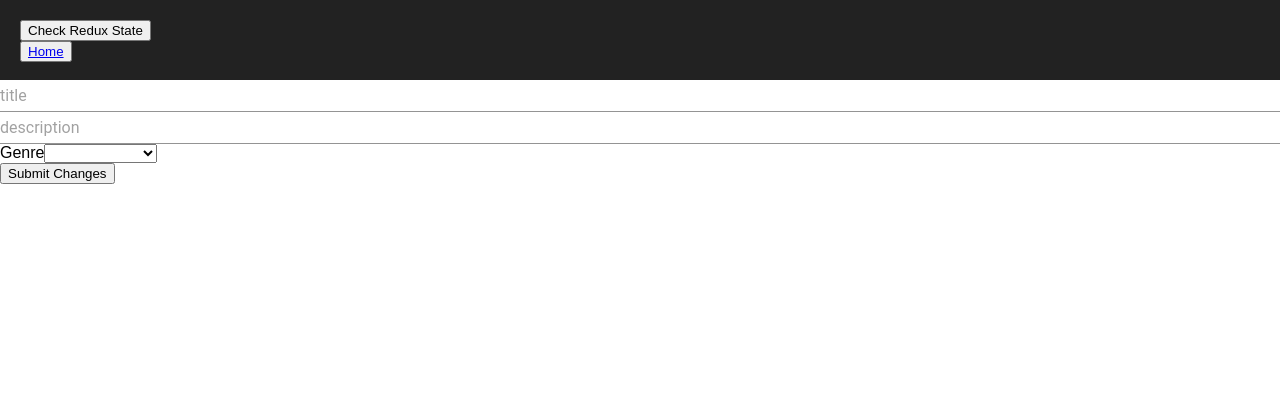
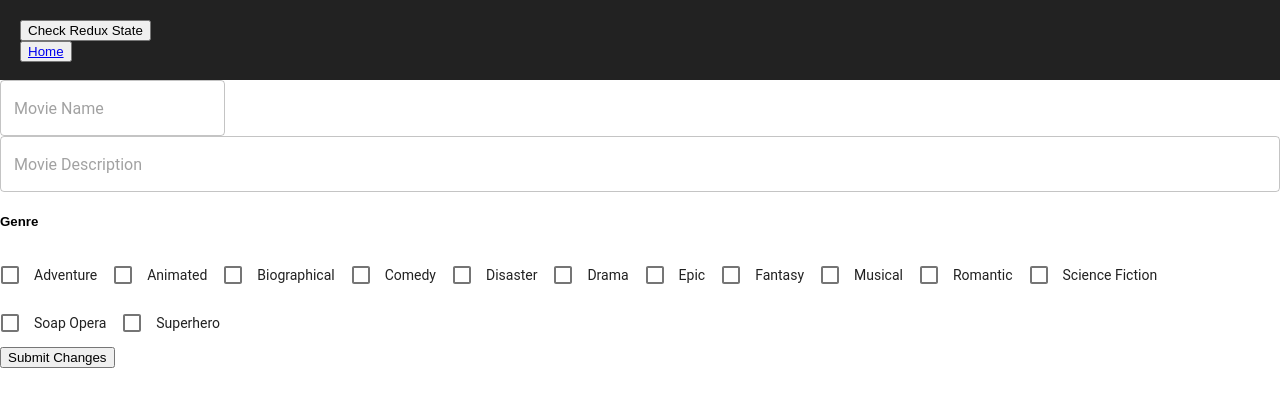
Before and after one commit to tannguyen1024/movie_db_with_sagas, a React (Create React App) app: page /edit in a window 1280 px wide. Shown: the top 406 px of the page. Built offline with nearby package versions, Linux system fonts and the light colour scheme; no server answers.

Commit message:
Gave up on checkboxes for setting genre in Edit View

```diff
--- a/src/components/App/App.js
+++ b/src/components/App/App.js
@@ -31,7 +31,7 @@ class App extends Component {
         <BrowserRouter>
           <header className="App-header">
             <button onClick={this.clickRedux}>Check Redux State</button><br/>
-            <button><Link to="/" homeOwner={this.state}>Home</Link></button>
+            <button><Link to="/">Home</Link></button>
           </header>
             <Route exact path="/" component={MovieList} />
             <Route path="/details" component={Details} />
--- a/src/components/Edit/Edit.jsx
+++ b/src/components/Edit/Edit.jsx
@@ -1,31 +1,75 @@
-import React, {Component} from 'react';
-import {connect} from 'react-redux';
-import {Input} from '@material-ui/core';
+import React, { Component } from 'react';
+import { connect } from 'react-redux';
+import { TextField, Checkbox, FormControlLabel } from '@material-ui/core';
 
 class Edit extends Component {
+    state = {}
 
-    render(){
-        return(
+    componentDidMount = () => {
+        console.log(this.props.reduxState.genres);
+        for (let i = 0; i < this.props.reduxState.genres.length; i++) {
+            const name = this.props.reduxState.genres[i];
+            // console.log(name.name)
+            if (name.name === "Adventure") { this.setState({ ...this.state, adventure: "Yes" }) }
+            else if (name.name === "Animated") { this.setState({ ...this.state, animated: "Yes" }) }
+            else if (name.name === "Biographical") { this.setState({ ...this.state, biographical: "Yes" }) }
+            else if (name.name === "Comedy") { this.setState({ ...this.state, comedy: "Yes" }) }
+            else if (name.name === "Disaster") { this.setState({ ...this.state, disaster: "Yes" }) }
+            else if (name.name === "Drama") { this.setState({ ...this.state, drama: "Yes" }) }
+            else if (name.name === "Epic") { this.setState({ ...this.state, epic: "Yes" }) }
+            else if (name.name === "Fantasy") { this.setState({ ...this.state, fantasy: "Yes" }) }
+            else if (name.name === "Musical") { this.setState({ ...this.state, musical: "Yes" }) }
+            else if (name.name === "Romantic") { this.setState({ ...this.state, romantic: "Yes" }) }
+            else if (name.name === "Science Fiction") { this.setState({ ...this.state, science_fiction: "Yes" }) }
+            else if (name.name === "Soap Opera") { this.setState({ ...this.state, soap_opera: "Yes" }) }
+            else if (name.name === "Superhero") { this.setState({ ...this.state, superhero: "Yes" }) }
+            else { console.log(`It's NOT animated!`)}
+            console.log (this.state);
+        }
+    }
+
+    handleChange = (event) => {
+        this.setState({ title: event.target.value })
+        console.log(this.state)
+    }
+
+    handleChange2 = (event) => {
+        this.setState({ description: event.target.value })
+        console.log(this.state)
+    }
+
+    handleChange3 = (event) => { /* This is not working at this time.  Will return to it if t*/
+        // this.setState({ ...this.state, genre: event.target.value })
+        console.log(this.state.genre)
+    }
+
+    handleSubmit = () => {
+        console.log('Submitting State:', this.state.animated)
+        // this.props.dispatch({ type: 'EDIT_CLICK', payloaad: this.state })
+    }
+
+    render() {
+        return (
             <>
-                <Input type="text" fullWidth={true} multiline={true} placeholder="title" value={this.props.reduxState.clickedMovie.title}/><br/>
-                <Input type="text" fullWidth={true} multiline={true} placeholder="description" value={this.props.reduxState.clickedMovie.description}/><br/>
-            <label>Genre</label><select>
-                    <option></option>
-                    <option>Adventure</option>
-                    <option>Animated</option>
-                    <option>Biographical</option>
-                    <option>Comedy</option>
-                    <option>Disaster</option>
-                    <option>Drama</option>
-                    <option>Epic</option>
-                    <option>Fantasy</option>
-                    <option>Musical</option>
-                    <option>Romantic</option>
-                    <option>Science Fiction</option>
-                    <option>Space-Opera</option>
-                    <option>Superhero</option>
-                </select><br/>
-            <button>Submit Changes</button>
+                <TextField onChange={this.handleChange} type="text" variant="outlined" fullWidth={false} multiline={true} width="520" placeholder="Movie Name" defaultValue={this.props.reduxState.clickedMovie.title} /><br />
+                <TextField onChange={this.handleChange2} type="text" variant="outlined" fullWidth={true} multiline={true} placeholder="Movie Description" defaultValue={this.props.reduxState.clickedMovie.description} /><br />
+
+                <h5>Genre</h5>
+                <FormControlLabel control={<Checkbox defaultChecked={this.state.adventure==='Yes'} onChange={this.handleChange3} value="Adventure" color="primary" />} label="Adventure" />
+                <FormControlLabel control={<Checkbox defaultChecked={this.state.animated==="Yes"} onChange={this.handleChange3} value="Animated" color="primary" />} label="Animated" />
+                <FormControlLabel control={<Checkbox defaultChecked={this.state.biographical === "Yes"} onChange={this.handleChange3} value="Biographical" color="primary" />} label="Biographical" />
+                <FormControlLabel control={<Checkbox defaultChecked={this.state.comedy === "Yes"} onChange={this.handleChange3} value="Comedy" color="primary" />} label="Comedy" />
+                <FormControlLabel control={<Checkbox onChange={this.handleChange3} value="Disaster" color="primary" />} label="Disaster" />
+                <FormControlLabel control={<Checkbox onChange={this.handleChange3} value="Drama" color="primary" />} label="Drama" />
+                <FormControlLabel control={<Checkbox onChange={this.handleChange3} value="Epic" color="primary" />} label="Epic" />
+                <FormControlLabel control={<Checkbox onChange={this.handleChange3} value="Fantasy" color="primary" />} label="Fantasy" />
+                <FormControlLabel control={<Checkbox onChange={this.handleChange3} value="Musical" color="primary" />} label="Musical" />
+                <FormControlLabel control={<Checkbox onChange={this.handleChange3} value="Romantic" color="primary" />} label="Romantic" />
+                <FormControlLabel control={<Checkbox onChange={this.handleChange3} value="Science Fiction" color="primary" />} label="Science Fiction" />
+                <FormControlLabel control={<Checkbox onChange={this.handleChange3} value="Soap Opera" color="primary" />} label="Soap Opera" />
+                <FormControlLabel control={<Checkbox onChange={this.handleChange3} value="Superhero" color="primary" />} label="Superhero" />
+                <br />
+                <button onClick={this.handleSubmit}>Submit Changes</button>
             </>
         )
     }
```
